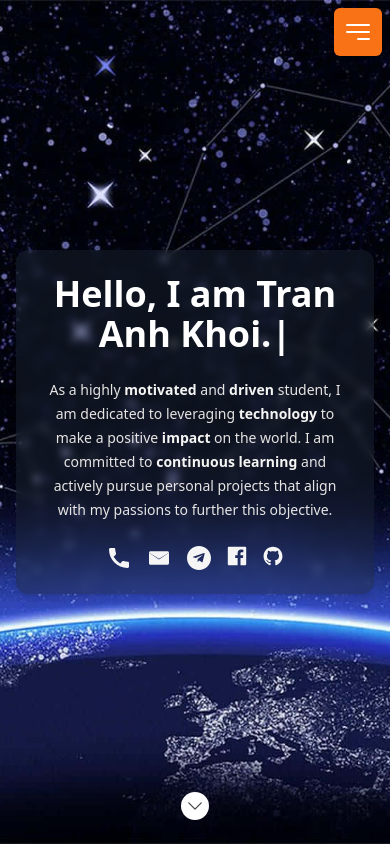
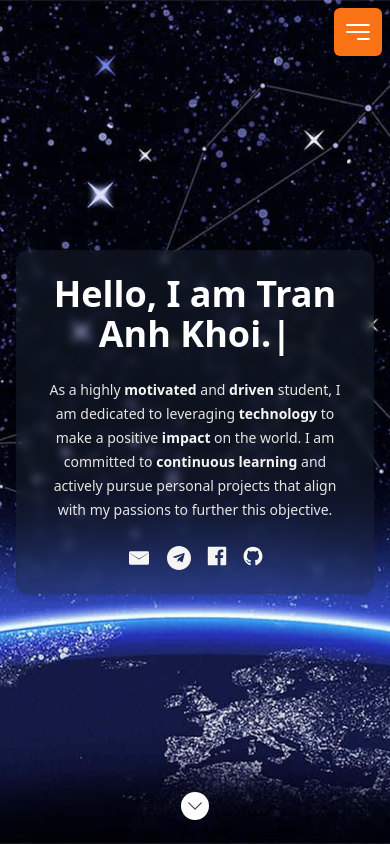
Before and after one commit to AKT311209/OnlineProfile, a Next.js app: page / in a window 390 px wide. Shown: the top 844 px of the page. Built offline with nearby package versions, Linux system fonts and the light colour scheme.

Commit message:
Remove phone number from contact options

```diff
--- a/src/components/Sections/Contact/index.tsx
+++ b/src/components/Sections/Contact/index.tsx
@@ -1,4 +1,4 @@
-import {DevicePhoneMobileIcon, EnvelopeIcon, MapPinIcon} from '@heroicons/react/24/outline';
+import {EnvelopeIcon, MapPinIcon} from '@heroicons/react/24/outline';
 import classNames from 'classnames';
 import {FC, memo} from 'react';
 
@@ -14,7 +14,6 @@ import ContactForm from './ContactForm';
 
 const ContactValueMap: Record<ContactType, ContactValue> = {
   [ContactType.Email]: {Icon: EnvelopeIcon, srLabel: 'Email'},
-  [ContactType.Phone]: {Icon: DevicePhoneMobileIcon, srLabel: 'Phone'},
   [ContactType.Location]: {Icon: MapPinIcon, srLabel: 'Location'},
   [ContactType.Github]: {Icon: GithubIcon, srLabel: 'Github'},
   [ContactType.LinkedIn]: {Icon: LinkedInIcon, srLabel: 'LinkedIn'},
--- a/src/data/data.tsx
+++ b/src/data/data.tsx
@@ -7,7 +7,6 @@ import {
 } from '@heroicons/react/24/outline';
 
 import TelegramIcon from '../components/Icon/TelegramIcon';
-import PhoneIcon from '../components/Icon/PhoneIcon';
 import EmailIcon from '../components/Icon/EmailIcon';
 import GithubIcon from '../components/Icon/GithubIcon';
 import heroImage from '../images/background.jpg';
@@ -316,7 +315,6 @@ export const contact: ContactSection = {
  * Social items
  */
 export const socialLinks: Social[] = [
-  { label: 'Phone', Icon: PhoneIcon, href: 'tel:+84822311209' },
   { label: 'Email', Icon: EmailIcon, href: 'mailto:akhoitran09@gmail.com' },
   { label: 'Telegram', Icon: TelegramIcon, href: 'https://t.me/akhoitran09' },
   { label: 'Facebook', Icon: FacebookIcon, href: 'https://www.facebook.com/akhoitran09/' },
--- a/src/data/dataDef.ts
+++ b/src/data/dataDef.ts
@@ -119,7 +119,6 @@ export interface ContactSection {
 
 export const ContactType = {
   Email: 'Email',
-  Phone: 'Phone',
   Location: 'Location',
   Github: 'Github',
   LinkedIn: 'LinkedIn',
```
